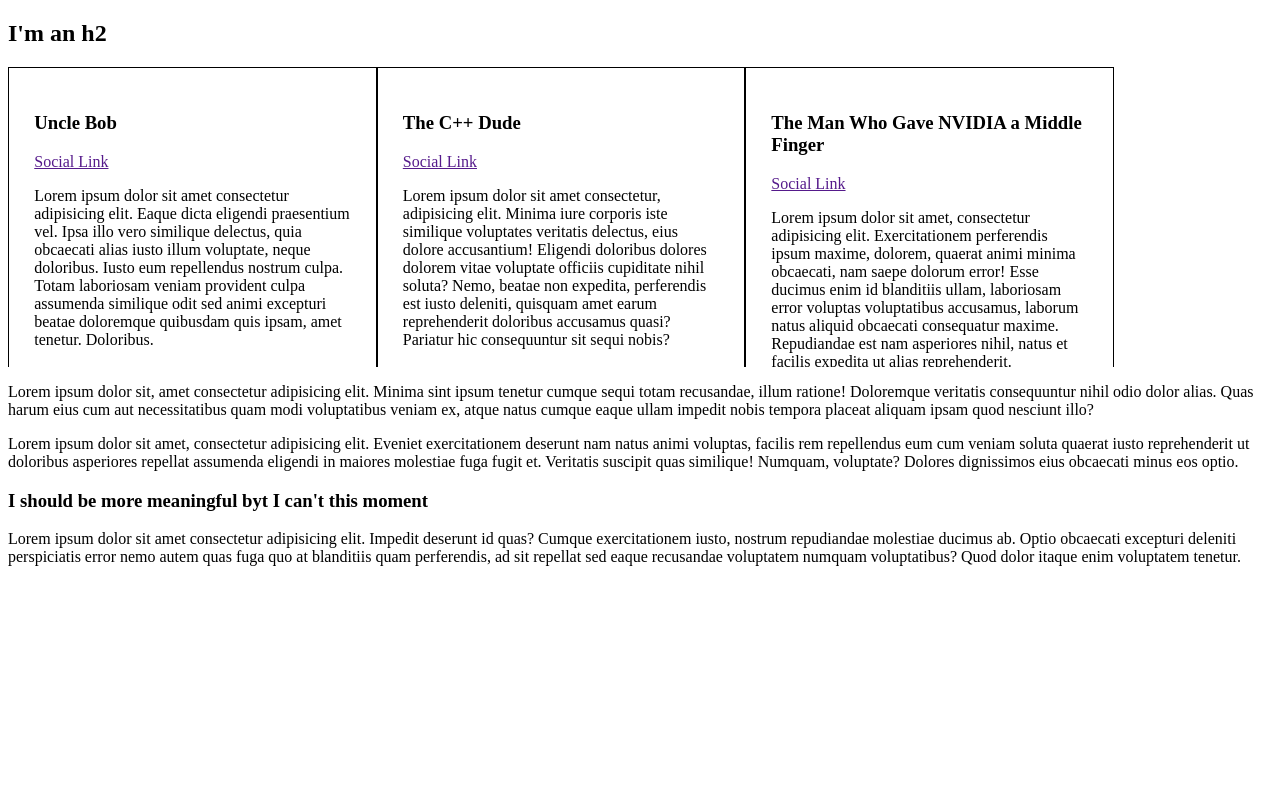
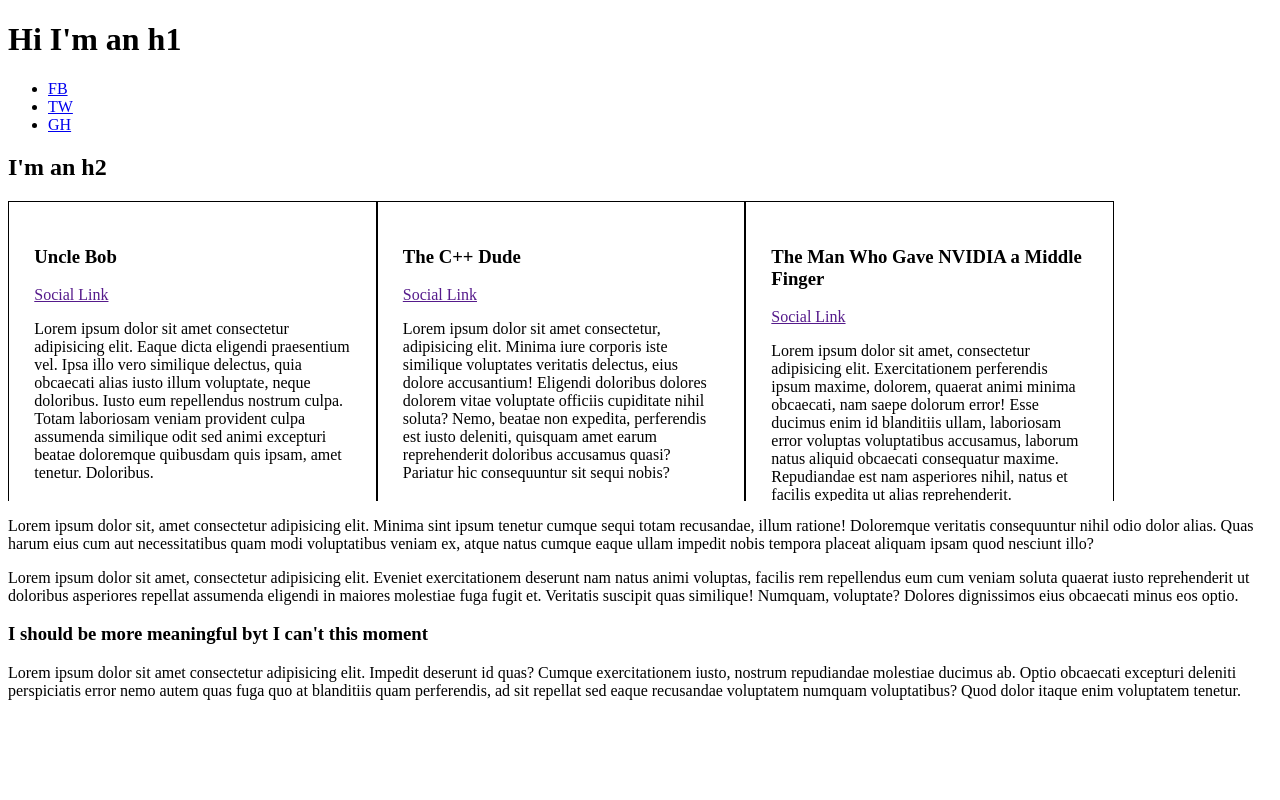
Before and after one commit to jbas1003/intermediate-css, a plain HTML site: page index.html in a window 1280 px wide. Drawn offline with Linux system fonts and the light colour scheme.

Commit message:
Added div with class 'full-hero' and 'hero-home'. Added ul with class 'social-list', with 3 li with class 'socila-link'.

```diff
--- a/index.html
+++ b/index.html
@@ -8,6 +8,14 @@
     <title>Intermediate CSS</title>
 </head>
 <body>
+    <div class="full-hero hero-home">
+        <h1>Hi I'm an h1</h1>
+        <ul class="social-list">
+            <li><a href="https://example.com" class="social-link">FB</a></li>
+            <li><a href="https://example.com" class="social-link">TW</a></li>
+            <li><a href="https://example.com" class="social-link">GH</a></li>
+        </ul>
+    </div>
     <h2>I'm an h2</h2>
     <div class="bio-wrapper">
         <div class="bio-box">
```
